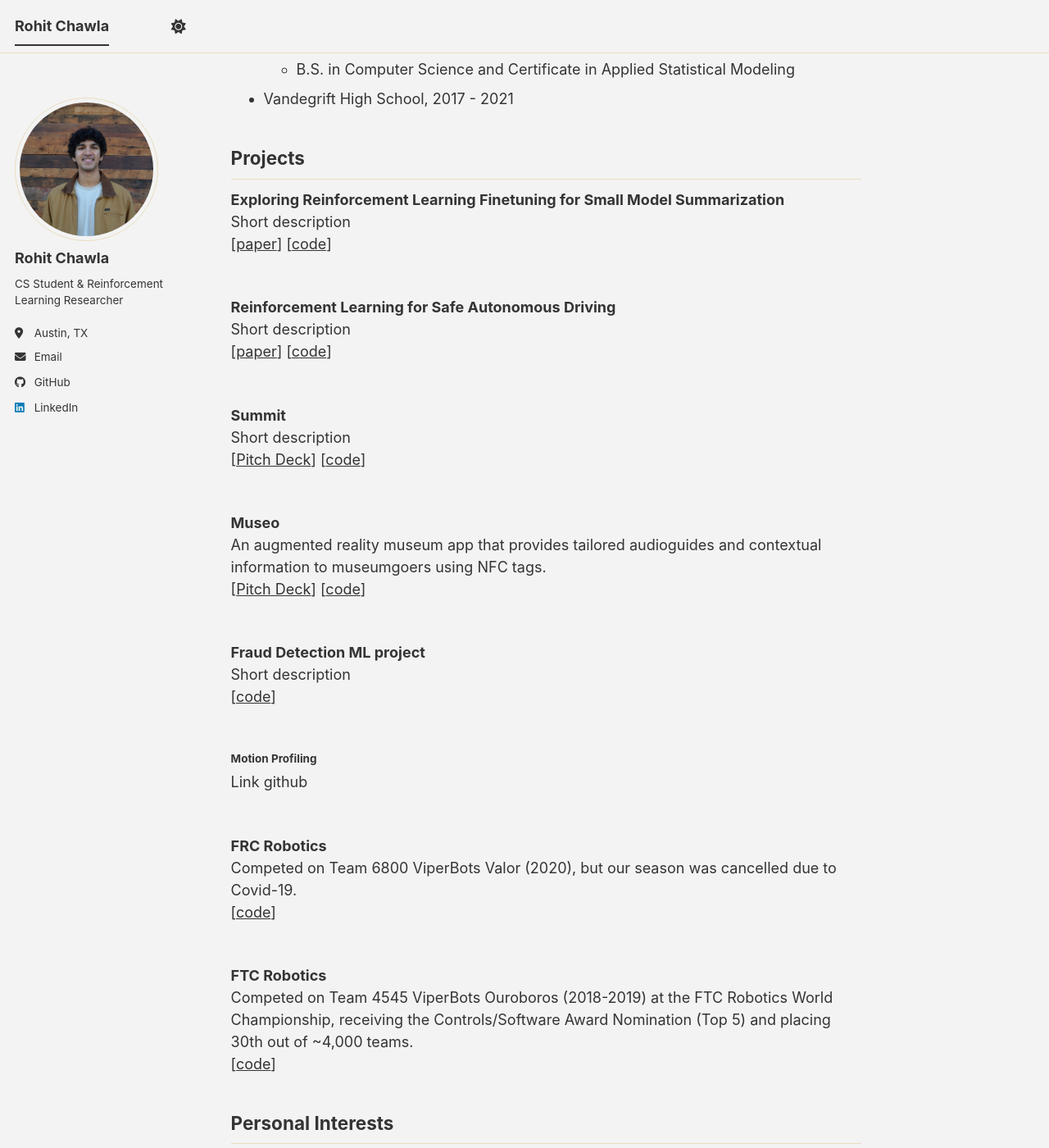
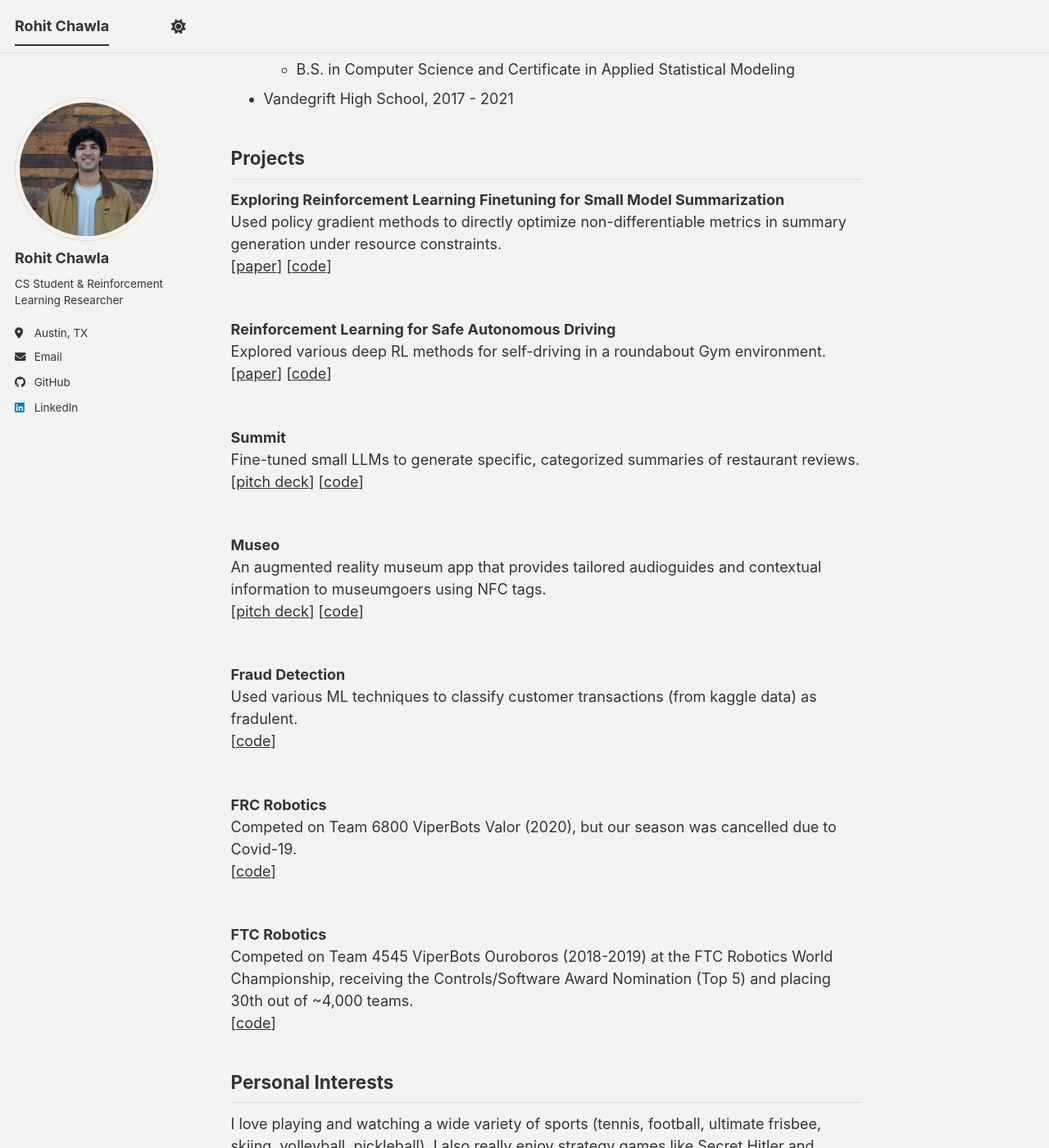
Before and after one commit to rohitchawla28/rohitchawla28.github.io, a Jekyll site: the page built from _pages/about.md, in a window 1280 px wide and 1400 px high, scrolled down 491 px. Shown: the whole window at 82% size. Built offline with Jekyll 4.4.1, drawn with Linux system fonts in a browser that asks for light colours; a script bundle is joined from its source files by our own code; library files that are not in the unit come from our copies.

Commit message:
project descriptions

```diff
--- a/_pages/about.md
+++ b/_pages/about.md
@@ -24,34 +24,30 @@ Here is my <a href="files/resume_mscs.pdf">resume.</a>
 ## Projects
 
 <strong>Exploring Reinforcement Learning Finetuning for Small Model Summarization</strong> <br>
-Short description <br>
+Used policy gradient methods to directly optimize non-differentiable metrics in summary generation under resource constraints. <br>
 [[paper](files/rl_finetune_paper.pdf)] [[code](https://github.com/rohitchawla28/rl-finetune)]
 <br><br>
 
 <strong>Reinforcement Learning for Safe Autonomous Driving</strong> <br>
-Short description <br>
-[[paper](files/safe_rl_paper.pdf)] [[code]()]
+Explored various deep RL methods for self-driving in a roundabout Gym environment.<br>
+[[paper](files/safe_rl_paper.pdf)] [[code](https://github.com/Abhiram824/CS378-Final-Project)]
 <br><br>
 
 <strong>Summit</strong> <br>
-Short description <br>
-[[Pitch Deck](https://docs.google.com/presentation/d/1hvQX5jCbVuPTF5CYxHH5QhjcBDop1-T5ykv2aLX_7O0/edit?usp=sharing)]
+Fine-tuned small LLMs to generate specific, categorized summaries of restaurant reviews.<br>
+[[pitch deck](https://docs.google.com/presentation/d/1hvQX5jCbVuPTF5CYxHH5QhjcBDop1-T5ykv2aLX_7O0/edit?usp=sharing)]
 [[code](https://github.com/rohitchawla28/food-review-summarizer)]
 <br><br>
 
 <strong>Museo</strong> <br>
 An augmented reality museum app that provides tailored audioguides and contextual information to museumgoers using NFC tags. <br>
-[[Pitch Deck](https://docs.google.com/presentation/d/1uvb8c0NZH13QHhVHZtbKpCRavdxxQ8BlDL9Z1XiLk2A/edit?usp=sharing)]
+[[pitch deck](https://docs.google.com/presentation/d/1uvb8c0NZH13QHhVHZtbKpCRavdxxQ8BlDL9Z1XiLk2A/edit?usp=sharing)]
 [[code](https://github.com/rohitchawla28/museo)]
 <br><br>
 
-<strong>Fraud Detection ML project</strong> <br>
-Short description <br>
+<strong>Fraud Detection</strong> <br>
+Used various ML techniques to classify customer transactions (from kaggle data) as fradulent. <br>
 [[code](https://github.com/rohitchawla28/fraud-detection)]
-<br><br>
-
-#### Motion Profiling
-Link github
 <br><br>
 
 <strong>FRC Robotics</strong> <br>
```
